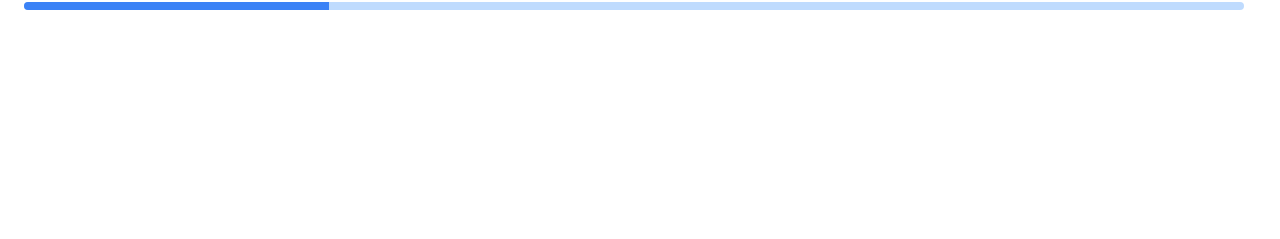
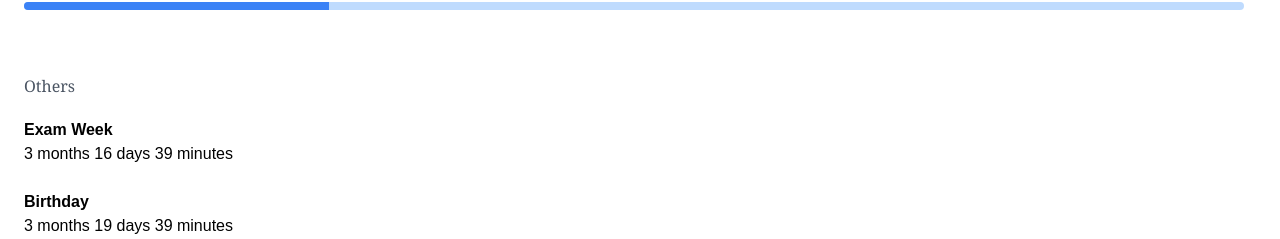
Before and after one commit to LukasMurdock/countdown, a Next.js app: page / in a window 1280 px wide. Shown: the part 561-800 px from the top of the page. Built offline with nearby package versions, Linux system fonts and the light colour scheme; no server answers; a web font is replaced by a local one; what @tailwindcss/typography would draw is missing.

Commit message:
add other countdown

```diff
--- /dev/null
+++ b/components/TimeUntil.tsx
@@ -0,0 +1,33 @@
+import { addYears, formatDuration, intervalToDuration, isPast } from 'date-fns';
+
+const TimeUntil = ({
+  currentDateTime,
+  item
+}: {
+  currentDateTime: Date;
+  item: { name: string; date?: Date };
+}) => {
+  if (item.date) {
+    item.date = isPast(item.date) ? addYears(item.date, 1) : item.date;
+  }
+
+  const itemDuration = formatDuration(
+    intervalToDuration({
+      start: currentDateTime,
+      end: item.date || new Date()
+    }),
+    {
+      //   delimiter: ' ',
+      format: ['years', 'months', 'weeks', 'days', 'hours', 'minutes']
+    }
+  );
+
+  return (
+    <div key={item.name}>
+      <p className="flex items-center m-0 font-bold">{item.name}</p>
+      <p className="m-0">{itemDuration}</p>
+    </div>
+  );
+};
+
+export default TimeUntil;
--- a/pages/index.tsx
+++ b/pages/index.tsx
@@ -13,6 +13,75 @@ import {
 import DateItem from '@/components/DateItem';
 import DateList from '@/components/DateList';
 import useSound from 'use-sound';
+import TimeUntil from '@/components/TimeUntil';
+
+const countdown = {
+  Monday: {
+    items: [
+      { name: 'CSE 174', startTime: '10:05' },
+      { name: 'MKT 315', startTime: '13:15' }
+    ]
+  },
+  Tuesday: {
+    items: [
+      { name: 'MKT 395', startTime: '10:05', endTime: '11:25' },
+      { name: 'MGT 302', startTime: '14:50' }
+    ]
+  },
+  Wednesday: {
+    items: [
+      { name: 'ISA 225', startTime: '08:30' },
+      { name: 'CSE 174', startTime: '10:05' },
+      { name: 'MKT 315', startTime: '13:15' },
+      { name: 'FIN 301/SA', startTime: '18:00', endTime: '20:00' }
+      // { name: 'Exam', startTime: '20:00', endTime: '22:00' }
+    ]
+  },
+  Thursday: {
+    items: [
+      { name: 'MKT 395', startTime: '10:05:00' },
+      { name: 'MGT 302', startTime: '14:50:00' }
+      // { name: 'House', startTime: '16:00:00' }
+    ]
+  },
+  Friday: {
+    items: [
+      { name: 'ISA 225', startTime: '08:30:00' },
+      { name: 'CSE 174 Lab', startTime: '10:05:00' }
+    ]
+  },
+  Saturday: {},
+  Sunday: {},
+  Other: {
+    items: [
+      {
+        name: 'Exam Week',
+        date: new Date(2021, 12, 6),
+        startTime: '12:00:00'
+      },
+      {
+        name: 'Birthday',
+        date: new Date(new Date().getFullYear(), 12, 9),
+        startTime: '12:00:00'
+      },
+      {
+        name: 'Out',
+        date: new Date(2021, 12, 28),
+        startTime: '12:00:00'
+      },
+      {
+        name: 'In',
+        date: new Date(2022, 1, 19),
+        startTime: '12:00:00'
+      },
+      {
+        name: 'Birthday2',
+        date: new Date(new Date().getFullYear(), 7, 7),
+        startTime: '12:00:00'
+      }
+    ]
+  }
+} as countdownProps;
 
 const Home: NextPage = () => {
   //   const currentDateTime = new Date();
@@ -51,45 +120,6 @@ const Home: NextPage = () => {
     start: '08/23/2021',
     end: '12/11/2021'
   };
-
-  const countdown = {
-    Monday: {
-      items: [
-        { name: 'CSE 174', startTime: '10:05' },
-        { name: 'MKT 315', startTime: '13:15' }
-      ]
-    },
-    Tuesday: {
-      items: [
-        { name: 'MKT 395', startTime: '10:05', endTime: '11:25' },
-        { name: 'MGT 302', startTime: '14:50' }
-      ]
-    },
-    Wednesday: {
-      items: [
-        { name: 'ISA 225', startTime: '08:30' },
-        { name: 'CSE 174', startTime: '10:05' },
-        { name: 'MKT 315', startTime: '13:15' },
-        { name: 'FIN 301/SA', startTime: '18:00', endTime: '20:00' }
-        // { name: 'Exam', startTime: '20:00', endTime: '22:00' }
-      ]
-    },
-    Thursday: {
-      items: [
-        { name: 'MKT 395', startTime: '10:05:00' },
-        { name: 'MGT 302', startTime: '14:50:00' },
-        // { name: 'House', startTime: '16:00:00' }
-      ]
-    },
-    Friday: {
-      items: [
-        { name: 'ISA 225', startTime: '08:30:00' },
-        { name: 'CSE 174 Lab', startTime: '10:05:00' }
-      ]
-    },
-    Saturday: {},
-    Sunday: {}
-  } as countdownProps;
 
   // const [playActive] = useSound(
   //   '/assets/audio/duck.mp3',
@@ -157,6 +187,17 @@ const Home: NextPage = () => {
           {differenceInDays(currentDateTime, new Date(semester.start))}
         </p> */}
       </div>
+      <div className="p-6 m-auto prose">
+        <h2 className="flex items-baseline justify-between pb-2 m-0 font-serif text-gray-600">
+          Others
+        </h2>
+        {countdown.Other.items &&
+          countdown.Other.items.map((item) => (
+            <div key={item.name} className="py-3">
+              <TimeUntil currentDateTime={currentDateTime} item={item} />
+            </div>
+          ))}
+      </div>
     </div>
   );
 };
```
Also changed, not shown: types/types.ts (+6 -2 lines).
